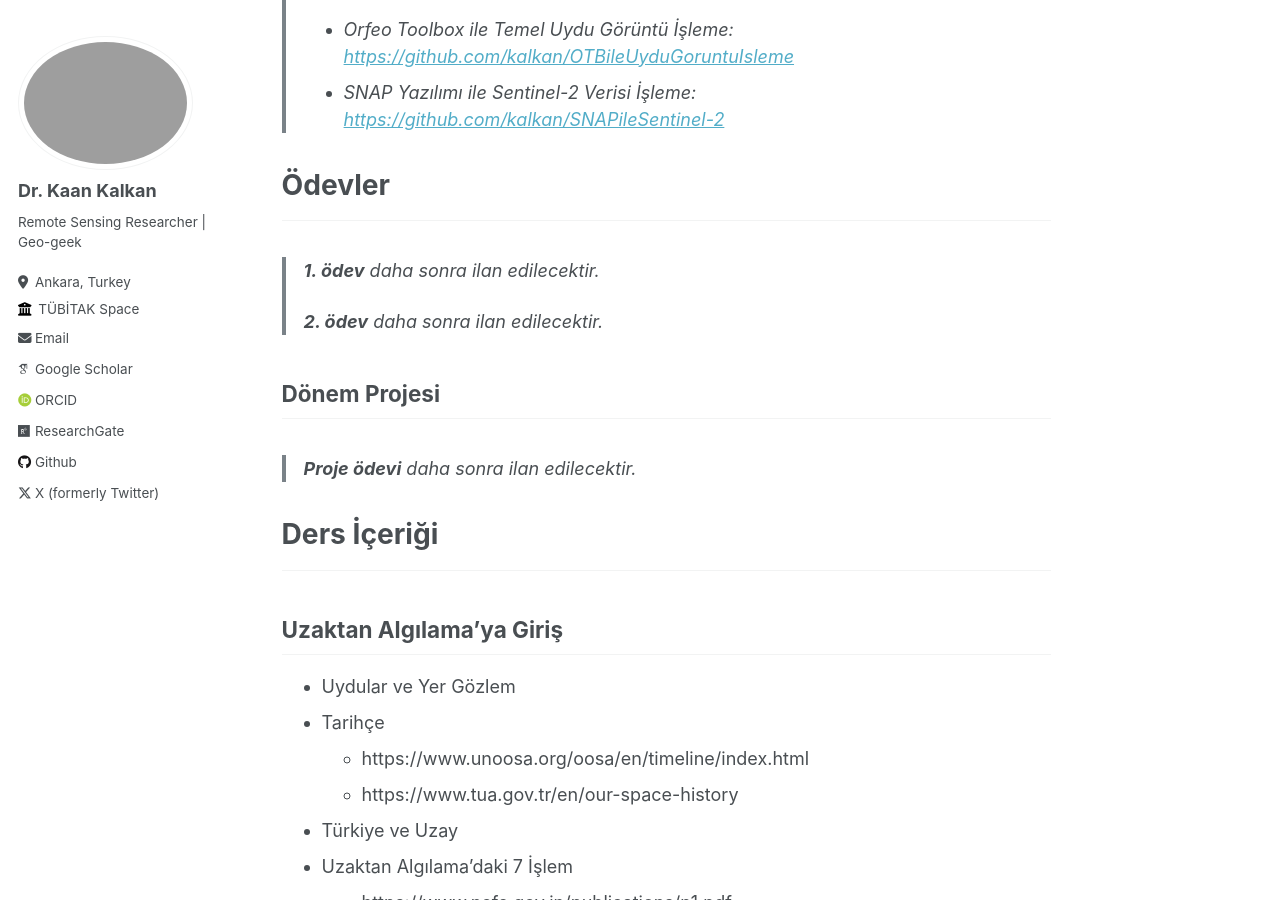
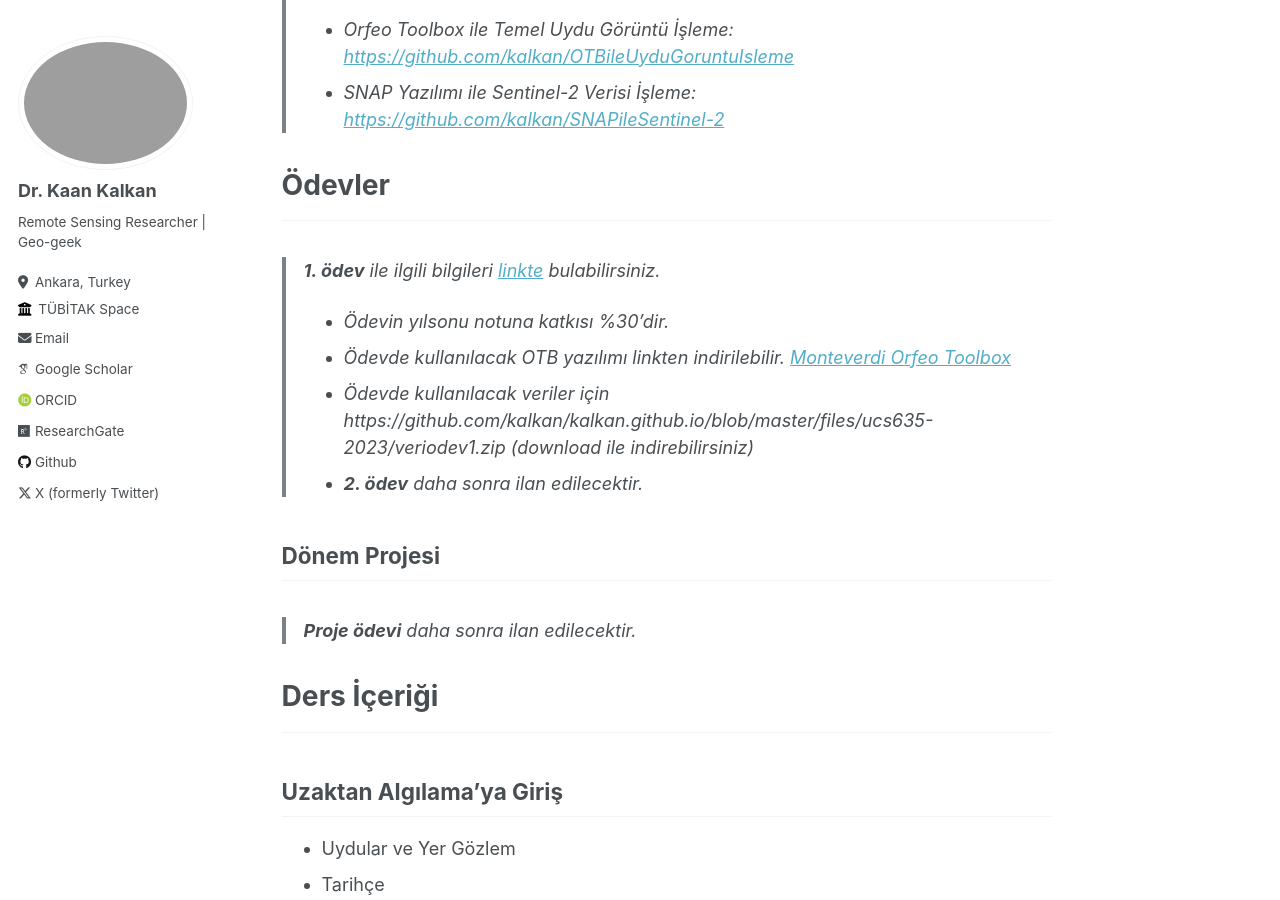
Before and after one commit to kalkan/kalkan.github.io, a Jekyll site: the page built from _teaching/2024-2-etu-ucs635.md, in a window 1280 px wide and 900 px high, scrolled down 1046 px. Built offline with Jekyll 4.4.1, drawn with Linux system fonts in a browser that asks for light colours; some web fonts are replaced.

Commit message:
Update 2024-2-etu-ucs635.md

```diff
--- a/_teaching/2024-2-etu-ucs635.md
+++ b/_teaching/2024-2-etu-ucs635.md
@@ -34,8 +34,11 @@
 
 # Ödevler
 ------
-> **1. ödev** daha sonra ilan edilecektir.
->
+> **1. ödev** ile ilgili bilgileri [linkte](http://kalkan.github.io/files/ucs635-2024-2/Odev1.pdf) bulabilirsiniz.
+* Ödevin yılsonu notuna katkısı %30'dir.
+* Ödevde kullanılacak OTB yazılımı linkten indirilebilir. [Monteverdi Orfeo Toolbox](https://www.orfeo-toolbox.org/download/)
+* Ödevde kullanılacak veriler için https://github.com/kalkan/kalkan.github.io/blob/master/files/ucs635-2023/veriodev1.zip (download ile indirebilirsiniz)
+*
 > **2. ödev** daha sonra ilan edilecektir.
 
 Dönem Projesi
```
